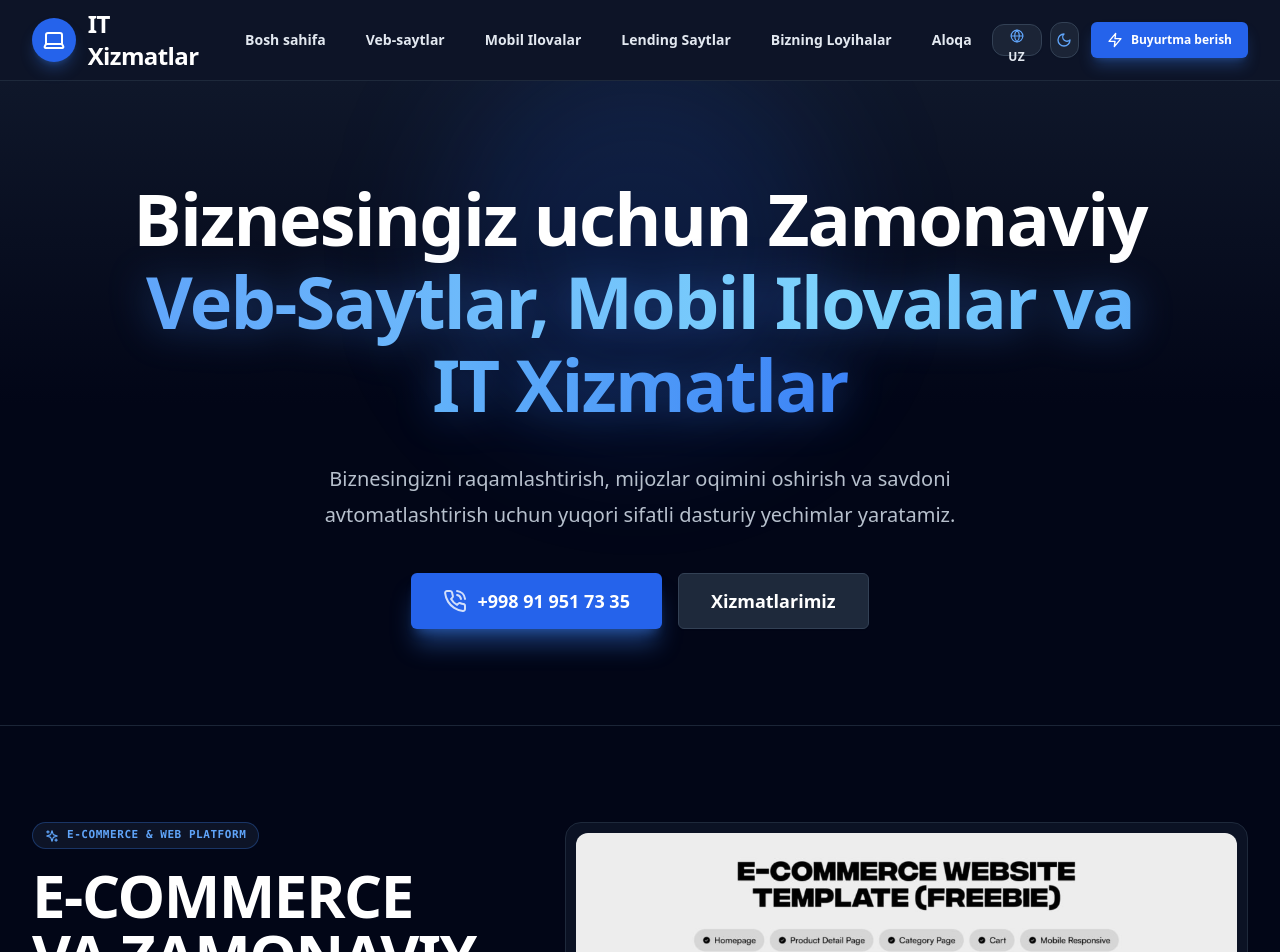
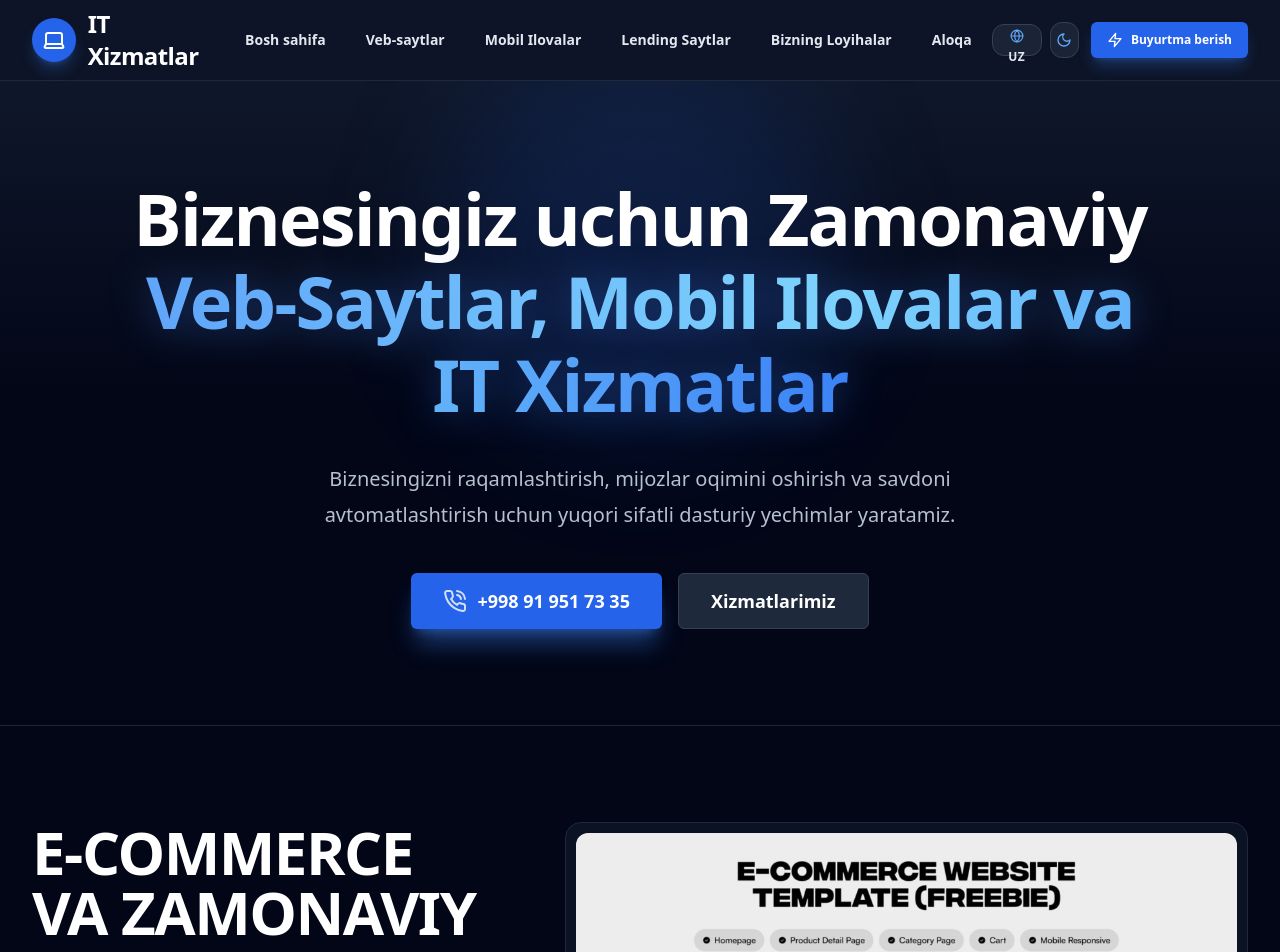
Before and after one commit to jumaqulovyashnar/IT-xizmatlari., a Next.js app in the folder frontend/: page / in a window 1280 px wide. Shown: the top 952 px of the page. Built offline with nearby package versions, Linux system fonts and the light colour scheme.

Commit message:
fix(ui): remove 'E-COMMERCE & WEB PLATFORM' badge

```diff
--- a/frontend/src/app/page.tsx
+++ b/frontend/src/app/page.tsx
@@ -109,12 +109,9 @@ export default function HomePage() {
       >
         {/* Two-Column Industrial Grid */}
         <div className="grid grid-cols-1 lg:grid-cols-12 gap-12 lg:gap-16 items-start">
-          {/* Left Column: Bold Industrial Typography & Call to Action (5 cols) */}
+          {/* Left Column: Bold Industrial Typography (5 cols) */}
           <div className="lg:col-span-5 space-y-8">
             <div className="space-y-4">
-              <div className="inline-flex items-center gap-2 px-3 py-1 rounded-full bg-slate-900/90 border border-blue-500/30 text-blue-400 text-[11px] font-mono font-bold uppercase tracking-wider">
-                <Sparkles className="w-3.5 h-3.5" /> E-COMMERCE & WEB PLATFORM
-              </div>
               <h2
                 id="websites-heading"
                 className="text-4xl sm:text-5xl lg:text-6xl font-black tracking-tight text-white uppercase leading-[1.05]"
```
